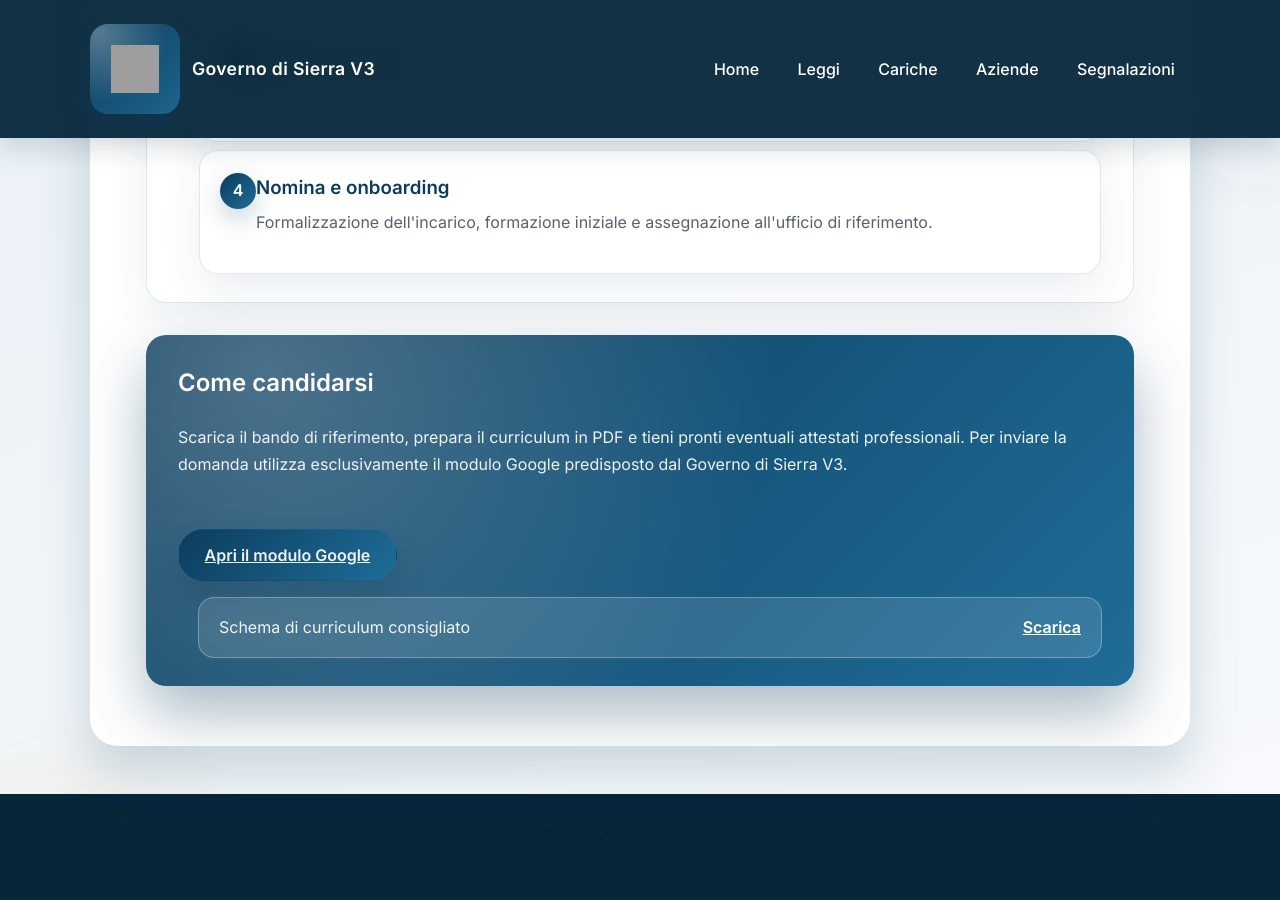
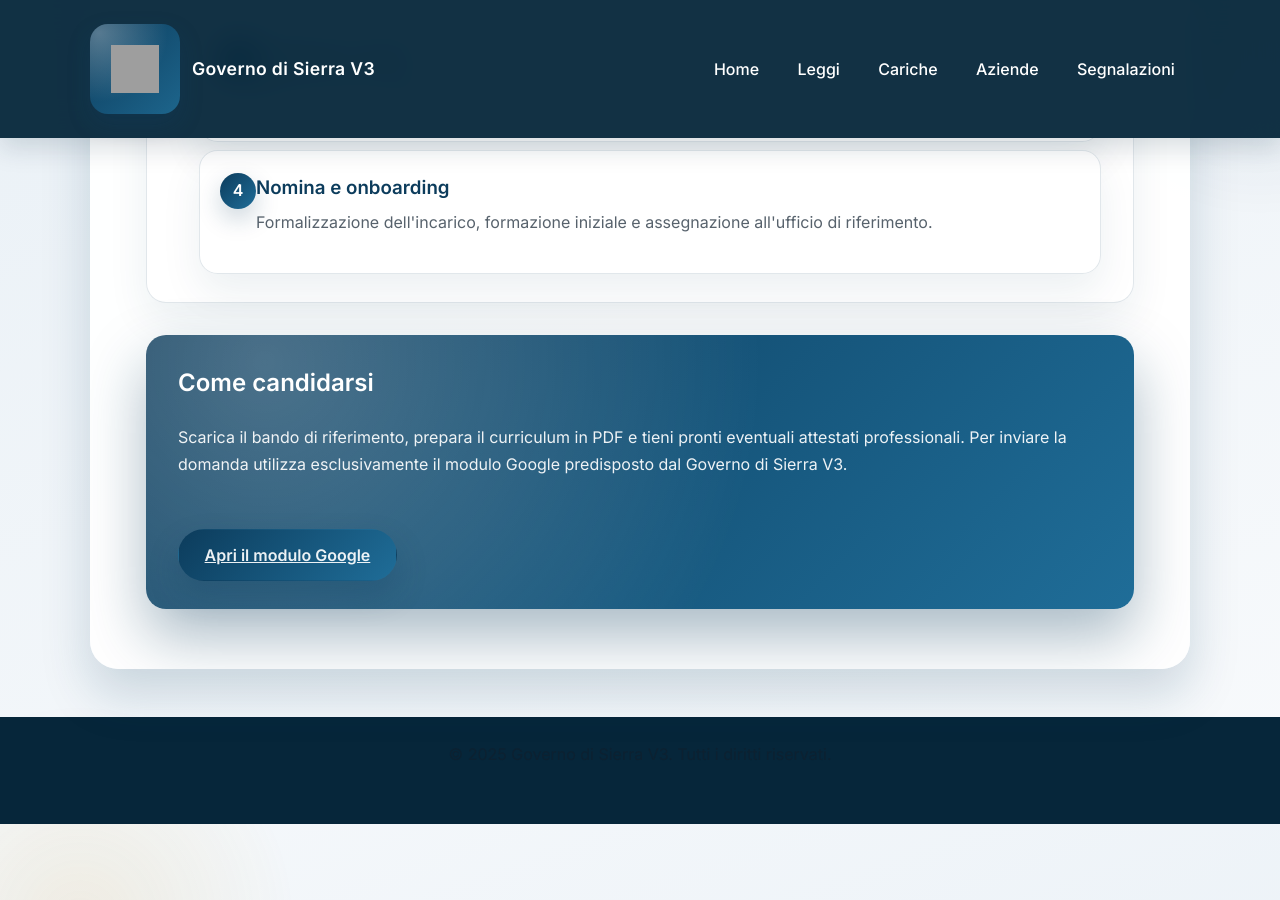
Before and after one commit to governo-sierra-v3/site, a Jekyll site: the page built from posizioni-aperte.md, in a window 1280 px wide and 900 px high, scrolled down 1758 px. Built offline with Jekyll 4.4.1, drawn with Linux system fonts in a browser that asks for light colours; grey boxes are pictures that could not be loaded.

Commit message:
Update posizioni-aperte.md

```diff
--- a/posizioni-aperte.md
+++ b/posizioni-aperte.md
@@ -89,10 +89,4 @@ description: Opportunità di lavoro nel Governo di Sierra V3
   <div class="button-group">
     <a class="button primary" href="https://forms.gle/g4rzFXhUeHw7GP9n6" target="_blank" rel="noopener">Apri il modulo Google</a>
   </div>
-  <ul class="document-list">
-    <li>
-      <span>Schema di curriculum consigliato</span>
-      <a href="#">Scarica</a>
-    </li>
-  </ul>
 </section>
```
